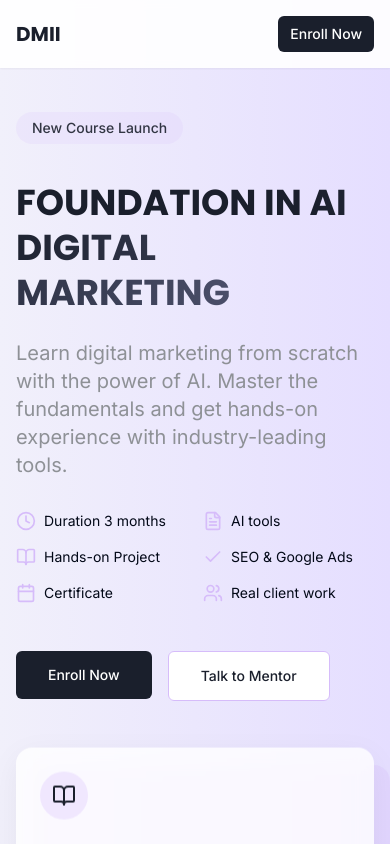
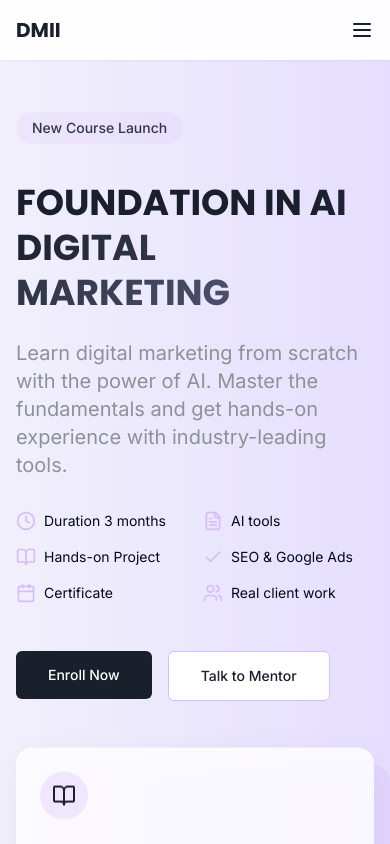
Before and after one commit to acetrondi/dmii, a React (Vite) app: page / in a window 390 px wide. Shown: the top 844 px of the page. Built offline with nearby package versions, Linux system fonts and the light colour scheme.

Commit message:
Remove navigation buttons
Remove the login and enroll now buttons from the navigation bar.

```diff
--- a/src/components/Navbar.tsx
+++ b/src/components/Navbar.tsx
@@ -1,9 +1,11 @@
 
-import React from 'react';
-import { Button } from '@/components/ui/button';
+import React, { useState } from 'react';
 import { Link } from 'react-router-dom';
+import { Menu } from 'lucide-react';
 
 const Navbar = () => {
+  const [isMenuOpen, setIsMenuOpen] = useState(false);
+
   return (
     <header className="fixed top-0 left-0 w-full bg-white/90 backdrop-blur-sm z-50 shadow-sm">
       <div className="container mx-auto px-4 py-4 flex items-center justify-between">
@@ -18,10 +20,26 @@ const Navbar = () => {
           <Link to="/#faq" className="text-course-main/90 hover:text-course-main transition-colors">FAQ</Link>
         </nav>
 
-        <div className="flex items-center gap-3">
-          <Button variant="outline" size="sm" className="hidden sm:flex">Login</Button>
-          <Button size="sm" className="bg-course-main text-white hover:bg-course-main/90">Enroll Now</Button>
-        </div>
+        {/* Mobile menu button */}
+        <button
+          className="md:hidden flex items-center"
+          onClick={() => setIsMenuOpen(!isMenuOpen)}
+          aria-label="Toggle menu"
+        >
+          <Menu className="h-6 w-6 text-course-main" />
+        </button>
+
+        {/* Mobile menu */}
+        {isMenuOpen && (
+          <div className="absolute top-full left-0 w-full bg-white shadow-md py-4 md:hidden">
+            <div className="container mx-auto px-4 flex flex-col gap-3">
+              <Link to="/" className="text-course-main/90 hover:text-course-main transition-colors py-2">Home</Link>
+              <Link to="/#curriculum" className="text-course-main/90 hover:text-course-main transition-colors py-2">Curriculum</Link>
+              <Link to="/#fees" className="text-course-main/90 hover:text-course-main transition-colors py-2">Fees</Link>
+              <Link to="/#faq" className="text-course-main/90 hover:text-course-main transition-colors py-2">FAQ</Link>
+            </div>
+          </div>
+        )}
       </div>
     </header>
   );
```
